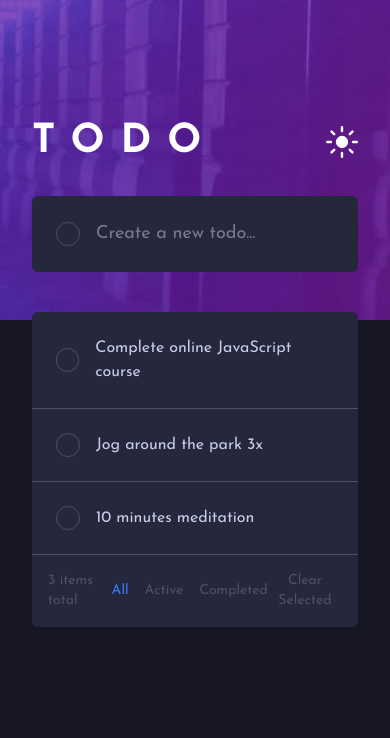
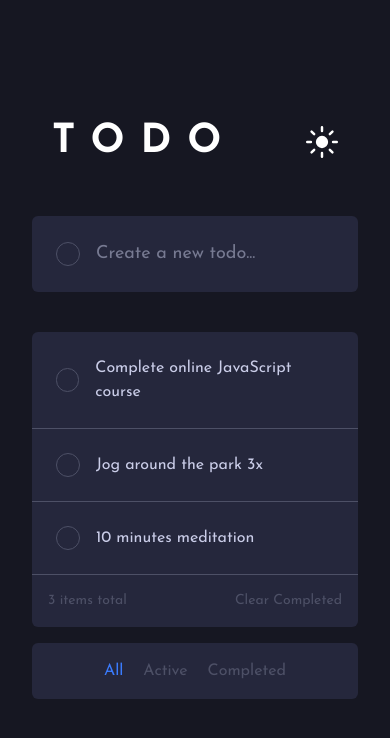
Before and after one commit to Kaue-Mota/ToDoList, a React (Vite) app: page / in a window 390 px wide. Shown: the top 738 px of the page. Built offline with nearby package versions, Linux system fonts and the light colour scheme.

Commit message:
feat: Enhance theme functionality with context and dynamic styling

```diff
--- a/src/App.tsx
+++ b/src/App.tsx
@@ -1,13 +1,18 @@
 import ToDoHeader from "./components/TodoHeader";
 import TodoForm from "./components/TodoForm";
 import TodoList from "./components/TodoList";
+import { themeConfig } from "./contexts/theme";
+import { ThemeContext } from "./contexts/ThemeContext";
+import { useContext } from "react";
+
 
 
 function App() {
+  const { theme } = useContext(ThemeContext);
   return (
     <>
-      <main className="bg-neutral-very-dark-blue h-screen">
-        <div className="bg-[url('/images/bg-desktop-dark.jpg')] h-80 bg-cover bg-center">
+      <main className={`h-screen ${themeConfig[theme].layout.backgroundColor}`}>
+        <div className={`${themeConfig[theme].layout.heroClass} h-95 bg-cover bg-no-repeat`}>
           <div className="max-w-175 m-auto p-8">
             <ToDoHeader />
 
--- a/src/components/TodoHeader/index.tsx
+++ b/src/components/TodoHeader/index.tsx
@@ -10,7 +10,7 @@ const ToDoHeader = () => {
 
 
   return (
-   <header className=" flex justify-between mb-6 pt-20">
+   <header className=" flex justify-between mb-6 pt-20 p-5 items-center">
             <h1 className="text-white text-[2.5rem] font-bold tracking-[1rem]"> TODO </h1>
 
             <button className="cursor-pointer" onClick={toggleTheme}>
--- a/src/components/TodoList/index.tsx
+++ b/src/components/TodoList/index.tsx
@@ -23,10 +23,10 @@ const todos = [
 ];
 
 const TodoList = () => {
-
   const { theme } = useContext(ThemeContext);
 
   return (
+    <>
     <div className={`${themeConfig[theme].todo.backgroundColor} rounded-md`}>
       <ul>
         {todos.map((todo) => (
@@ -35,25 +35,39 @@ const TodoList = () => {
             key={todo.id}
           >
             <div className="flex items-center gap-4">
-                      <button className={`w-6 h-6 border ${themeConfig[theme].todo.borderColor} rounded-full cursor-pointer`}></button>
-                      <p className={`${themeConfig[theme].todo.textColor}`}>{todo.title}</p>
+              <button
+                className={`w-6 h-6 border ${themeConfig[theme].todo.borderColor} rounded-full cursor-pointer`}
+              ></button>
+              <p className={`${themeConfig[theme].todo.textColor}`}>
+                {todo.title}
+              </p>
             </div>
           </li>
         ))}
       </ul>
 
-              <div className={`flex justify-between p-4 ${themeConfig[theme].layout.textColor} text-sm`}>
+      <div
+        className={`flex justify-between p-4 ${themeConfig[theme].layout.textColor} text-sm`}
+      >
         <p>{todos.length} items total</p>
-                <div className="flex gap-4">
+        <div className="hidden sm:flex gap-4">
           <button className="text-bright-blue">All</button>
           <button>Active</button>
           <button>Completed</button>
         </div>
-                <button>Clear Selected</button>
+        <button>Clear Completed</button>
       </div>
+
     </div>
+
+     <div className={`${themeConfig[theme].todo.backgroundColor} ${themeConfig[theme].layout.textColor} mt-4 flex justify-center gap-5 py-4 rounded-md sm:hidden`}>
+        <button className="text-bright-blue">All</button>
+          <button>Active</button>
+          <button>Completed</button>
+      </div>
+</>
+
   );
 };
 
-
 export default TodoList;
--- a/src/contexts/ThemeContext.tsx
+++ b/src/contexts/ThemeContext.tsx
@@ -1,12 +1,19 @@
 import { createContext, useState } from "react";
+type ThemeName = "light" | "dark";
 
-export const ThemeContext = createContext({});
+interface ThemeContextType {
+
+  theme: ThemeName;
+  toggleTheme: () => void;
+}
+
+export const ThemeContext = createContext<ThemeContextType>({ theme: "dark", toggleTheme: () => {} });
 
 interface ThemeProviderProps {
   children: React.ReactNode;
 }
 
-type ThemeName = "light" | "dark";
+
 
 export const ThemeProvider = ({ children }: ThemeProviderProps) => {
   const [theme, setTheme] = useState<ThemeName>("dark");
--- a/src/contexts/theme.ts
+++ b/src/contexts/theme.ts
@@ -7,8 +7,9 @@ export const themeConfig = {
   light: {
     name: 'light',
     layout: {
+        heroClass: 'bg-[url("/images/bg-desktop-light.jpg")]',
         backgroundColor: 'bg-neutral-very-light-graynish-blue',
-        textColor: 'text-neutral-very-dark-grayish-blue',
+        textColor: 'text-neutral-dark-grayish-blue',
     },
     todo:{
         backgroundColor: 'bg-neutral-very-light-gray',
@@ -21,6 +22,7 @@ export const themeConfig = {
   dark: {
     name: 'dark',
     layout: {
+        heroClass: 'bg-[url("/images/bg-desktop-dark.jpg")]',
         backgroundColor: 'bg-neutral-very-dark-blue',
         textColor: 'text-neutral-very-dark-grayish-blue',
     },
--- a/src/styles/global.css
+++ b/src/styles/global.css
@@ -45,3 +45,13 @@ body {
   font-family: var(--font-primary);
 
 }
+
+@layer {
+    .theme-light {
+        @apply bg-[url('/images/bg-desktop-light.jpg')] bg-no-repeat bg-cover bg-center h-80;
+    }
+
+    .theme-dark {
+        @apply bg-[url('/images/bg-desktop-dark.jpg')] bg-no-repeat bg-cover bg-center h-80;
+    }
+}
```
Lines whose indentation alone changed are shown as unchanged.
